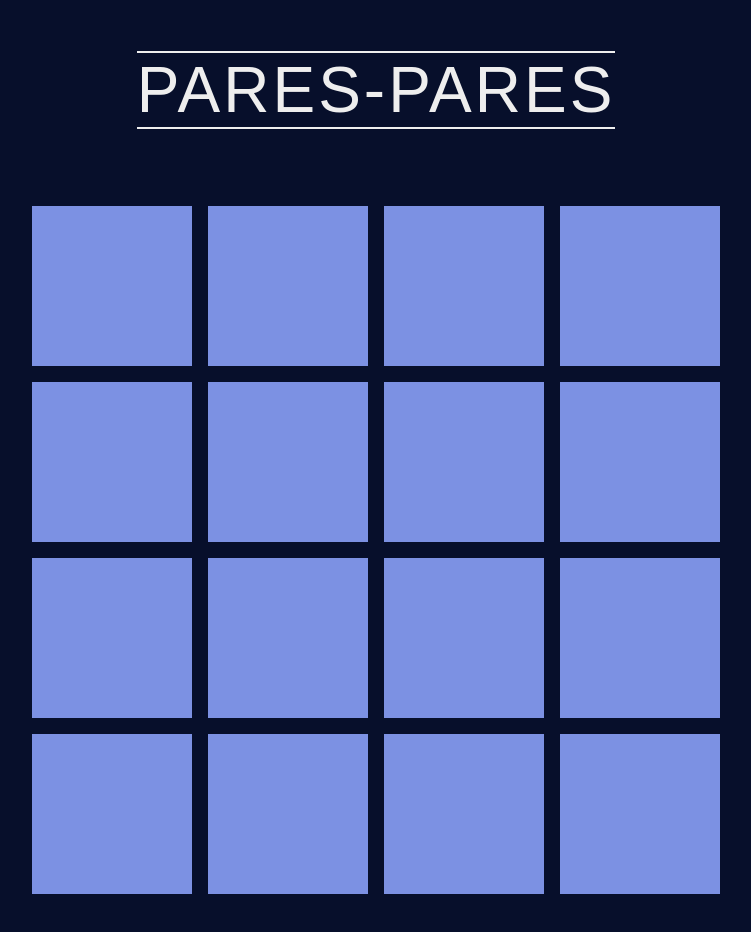
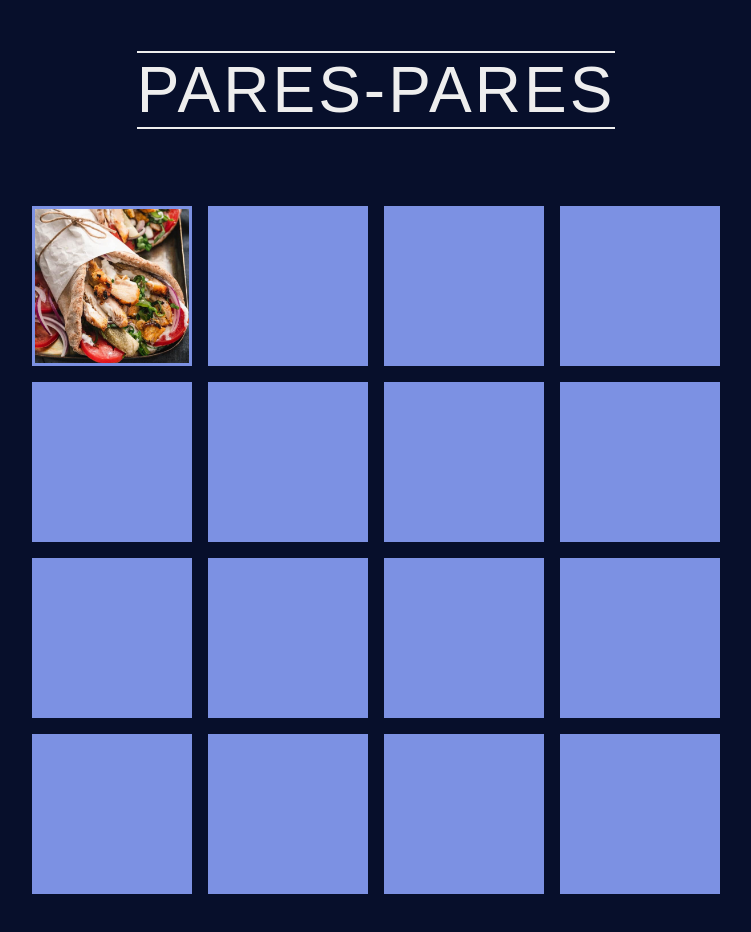
Before and after one commit to jonathan-llemit-dev/pares-pares, a React (Create React App) app: page / in a window 1280 px wide. Both pictures are taken after a click on the item 376 px from the left and 285 px from the top of the page. Shown: the top 932 px of the page, without its empty margins (264-1015 px from the left). Built offline with nearby package versions, Linux system fonts and the light colour scheme.

Commit message:
pairing function of two cards now working

```diff
--- a/src/components/CardsGrid.js
+++ b/src/components/CardsGrid.js
@@ -1,8 +1,15 @@
 import React, { useState, useEffect } from "react";
+
+const sleep = (ms) => {
+  return new Promise((resolve) => setTimeout(resolve, ms));
+};
 
 export default function CardsGrid({ cardsList }) {
   const [cards, setCards] = useState([]);
-  const [selectedCard, setSelectedCard] = useState([]);
+  const [selectedCard1, setSelectedCard1] = useState(null);
+  const [selectedCard2, setSelectedCard2] = useState(null);
+  const [pairedCards, setPairedCards] = useState([]);
+  const [pause, setPause] = useState(false);
 
   useEffect(() => {
     // Double the content of the cards array
@@ -17,9 +24,30 @@ export default function CardsGrid({ cardsList }) {
     setCards(doubledCards);
   }, [cardsList]);
 
-  function flipCard(card, index){
-    // if(card){}
-    setSelectedCard({ ...card, index: `${index}` });
+  const flipCard = async (card, index) => {
+    if(!pause){
+
+      if(!selectedCard1){
+        setSelectedCard1({ ...card, index: `${index}` });
+      }else if(!selectedCard2){
+
+        setSelectedCard2({ ...card, index: `${index}` });
+
+        setPause(true);
+        await sleep(750);
+
+        if (selectedCard1.id === card.id) {
+          setPairedCards([...pairedCards, selectedCard1.id]);
+        }
+
+        // Reset selected cards and pause
+        setSelectedCard1(null);
+        setSelectedCard2(null);
+        setPause(false);
+
+      }
+
+    }
   }
 
   const numCards = cards.length;
@@ -30,8 +58,29 @@ export default function CardsGrid({ cardsList }) {
         <ul className="cards">
           {/* Here we iterate over each card and use the data as props to render components for each card */}
           {cards.map((card, index) => (
-            <li className={`card`} key={`${card.name}-${index}`} onClick={(e) => flipCard(card, index)}>
-              <img className={`card_img_hide`} src={card.photoName} alt={`${card.name}-${index}`} title="Flip" />
+            <li
+              className={`card`}
+              key={`${card.name}-${index}`}
+              onClick={
+                () => (
+                        (!pairedCards.includes(card.id)) &&
+                        ((!selectedCard1 || selectedCard1.index != index) && (!selectedCard2 || selectedCard2.index != index))
+                      )
+                      && flipCard(card, index)}
+            >
+              <img
+                  className={
+                    pairedCards.includes(card.id)
+                    ? "card_paired"
+                    : (selectedCard1 && selectedCard1.index == index) ||
+                      (selectedCard2 && selectedCard2.index == index)
+                    ? "card_img_show"
+                    : "card_img_hide"
+                  }
+                  src={card.photoName}
+                  alt={`${card.name}-${index}`}
+                  title="Flip"
+                />
             </li>
           ))}
         </ul>
--- a/src/index.css
+++ b/src/index.css
@@ -106,3 +106,13 @@ body {
   object-fit: cover;
   cursor: pointer;
 }
+
+.card_paired {
+  width: 100%;
+  height: 100%;
+  object-fit: cover;
+  cursor: pointer;
+  /* Styles for the paired card */
+  filter:grayscale(1)
+  /* Ensure the image is not visible */
+}
```
